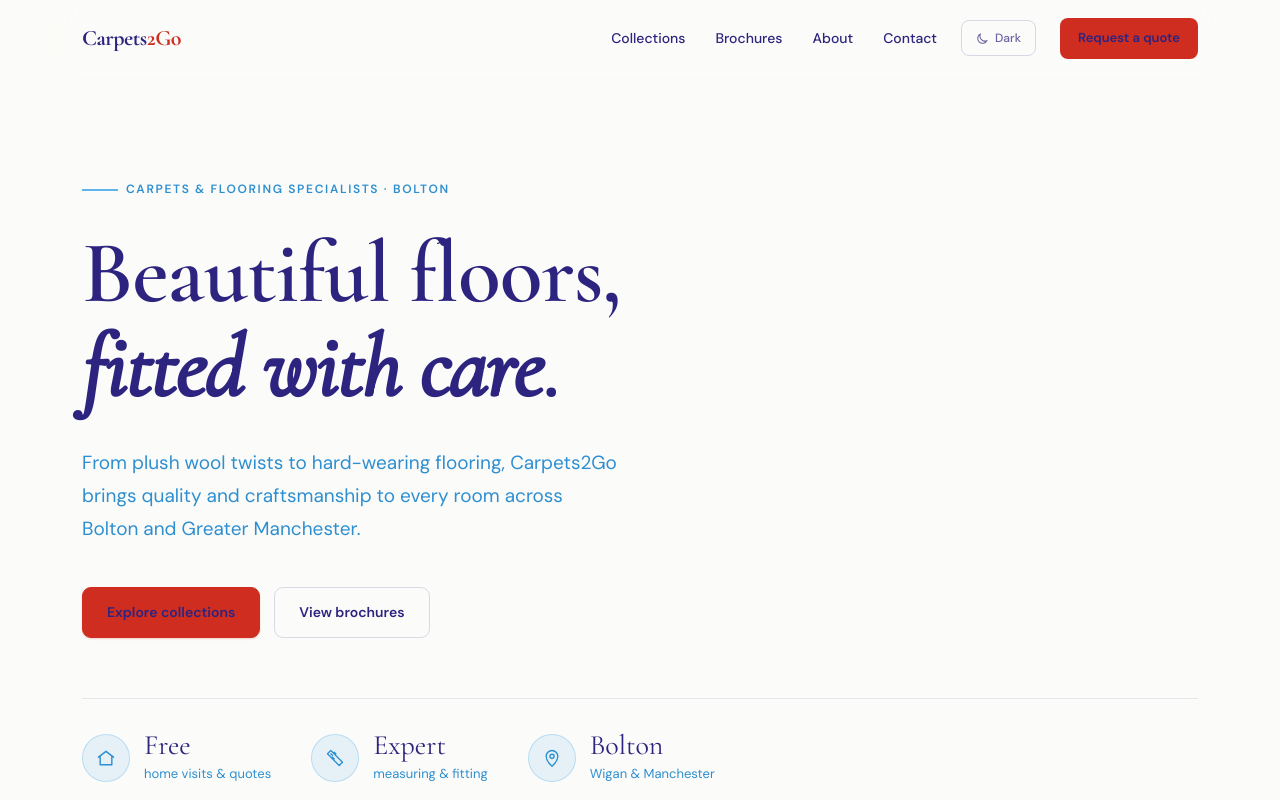
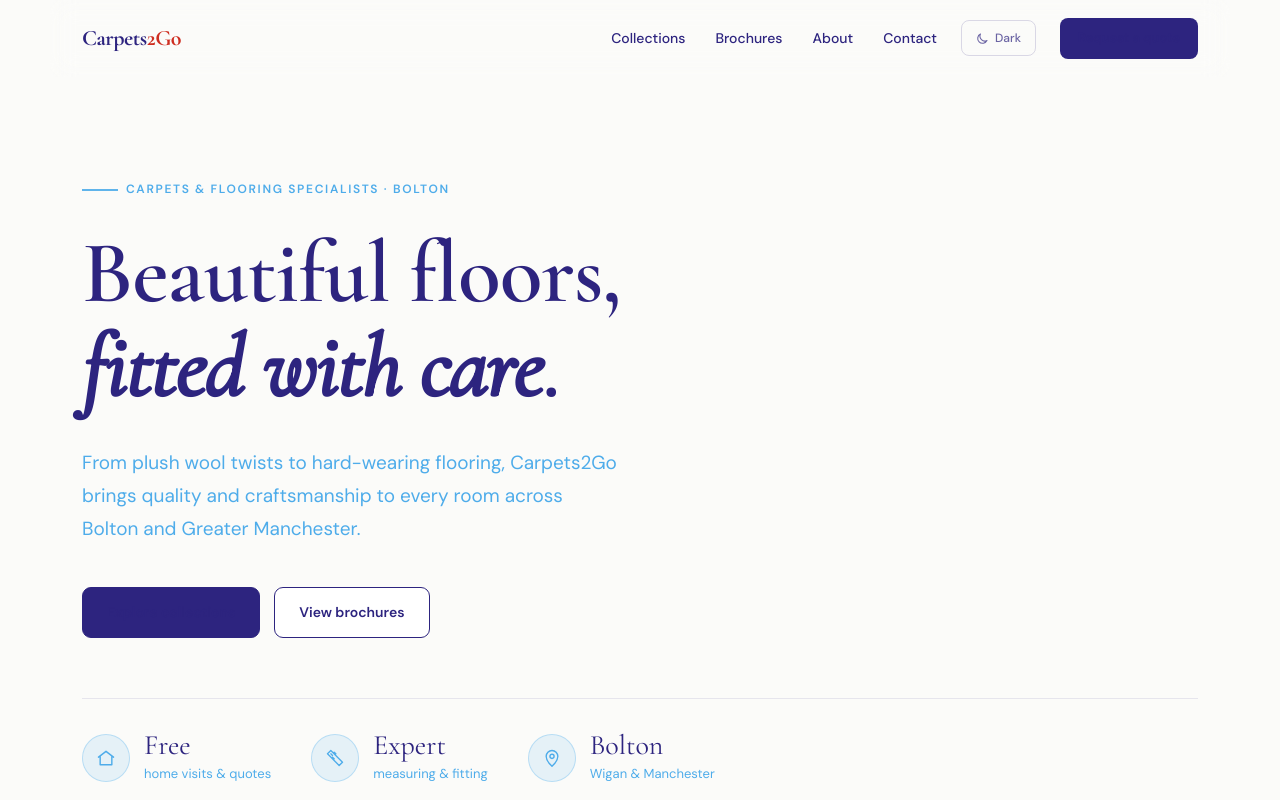
Before and after one commit to aakilmohmed-dotcom/carpets2go, a Next.js app: page / in a window 1280 px wide. Shown: the top 800 px of the page. Built offline with nearby package versions, Linux system fonts and the light colour scheme.

Commit message:
Two-blue colour system: navy buttons/headings, light-blue body, red only in logo

```diff
--- a/app/page.tsx
+++ b/app/page.tsx
@@ -30,7 +30,7 @@
           Beautiful floors,<br />
           <span style={{ fontStyle: 'italic', color: 'var(--text-1)' }}>fitted with care</span>.
         </h1>
-        <p style={{ fontSize: 19, color: 'var(--accent-deep)', maxWidth: 540, lineHeight: 1.75, marginBottom: 42 }}>
+        <p style={{ fontSize: 19, color: 'var(--accent)', maxWidth: 540, lineHeight: 1.75, marginBottom: 42 }}>
           From plush wool twists to hard-wearing flooring, Carpets2Go brings quality and craftsmanship to every room across Bolton and Greater Manchester.
         </p>
         <div style={{ display: 'flex', gap: 14, flexWrap: 'wrap' }}>
@@ -54,13 +54,13 @@
             <div key={item.big} style={{ display: 'flex', alignItems: 'center', gap: 14 }}>
               <div style={{
                 width: 48, height: 48, borderRadius: '50%', flexShrink: 0,
-                background: 'var(--c-red-soft)', border: '1px solid var(--c-red-border)',
+                background: 'rgba(78,172,234,0.12)', border: '1px solid rgba(78,172,234,0.30)',
                 display: 'flex', alignItems: 'center', justifyContent: 'center',
-                color: 'var(--accent-deep)',
+                color: 'var(--accent)',
               }}>{item.icon}</div>
               <div>
                 <div style={{ fontFamily: 'var(--c-serif)', fontSize: 28, color: 'var(--text-1)', lineHeight: 1 }}>{item.big}</div>
-                <div style={{ fontSize: 13, color: 'var(--accent-deep)', marginTop: 5 }}>{item.small}</div>
+                <div style={{ fontSize: 13, color: 'var(--accent)', marginTop: 5 }}>{item.small}</div>
               </div>
             </div>
           ))}
--- a/app/site.css
+++ b/app/site.css
@@ -85,7 +85,7 @@
 .c-eyebrow {
   display: inline-flex; align-items: center; gap: 8px;
   font-size: 12px; font-weight: 600; letter-spacing: 0.14em;
-  text-transform: uppercase; color: var(--accent-text);
+  text-transform: uppercase; color: var(--accent);
   font-family: var(--c-sans);
 }
 .c-eyebrow-line { width: 36px; height: 1.5px; background: var(--accent); opacity: 0.9; }
@@ -109,7 +109,7 @@
 
 .c-nav-cta {
   display: inline-flex; align-items: center; gap: 6px;
-  background: var(--action); color: #fff;
+  background: var(--c-navy); color: #fff;
   font-size: 13px; font-weight: 600;
   padding: 10px 18px; border-radius: 8px;
   transition: opacity 150ms, transform 150ms; flex-shrink: 0;
@@ -143,10 +143,10 @@
   border-radius: 9px; cursor: pointer; transition: all 160ms;
   font-family: var(--c-sans);
 }
-.c-btn-primary { background: var(--action); color: #fff; border: 1px solid var(--action); box-shadow: 0 1px 2px rgba(206,45,32,0.20); }
-.c-btn-primary:hover { opacity: 0.90; transform: translateY(-1px); }
-.c-btn-ghost { background: transparent; color: var(--text-1); border: 1px solid var(--border-2); }
-.c-btn-ghost:hover { border-color: var(--accent); color: var(--accent-text); }
+.c-btn-primary { background: var(--c-navy); color: #fff; border: 1px solid var(--c-navy); }
+.c-btn-primary:hover { opacity: 0.92; transform: translateY(-1px); }
+.c-btn-ghost { background: #fff; color: var(--c-navy); border: 1px solid var(--c-navy); }
+.c-btn-ghost:hover { background: var(--surface-2); color: var(--c-navy); }
 
 /* ── CARDS ── */
 .c-card {
```
